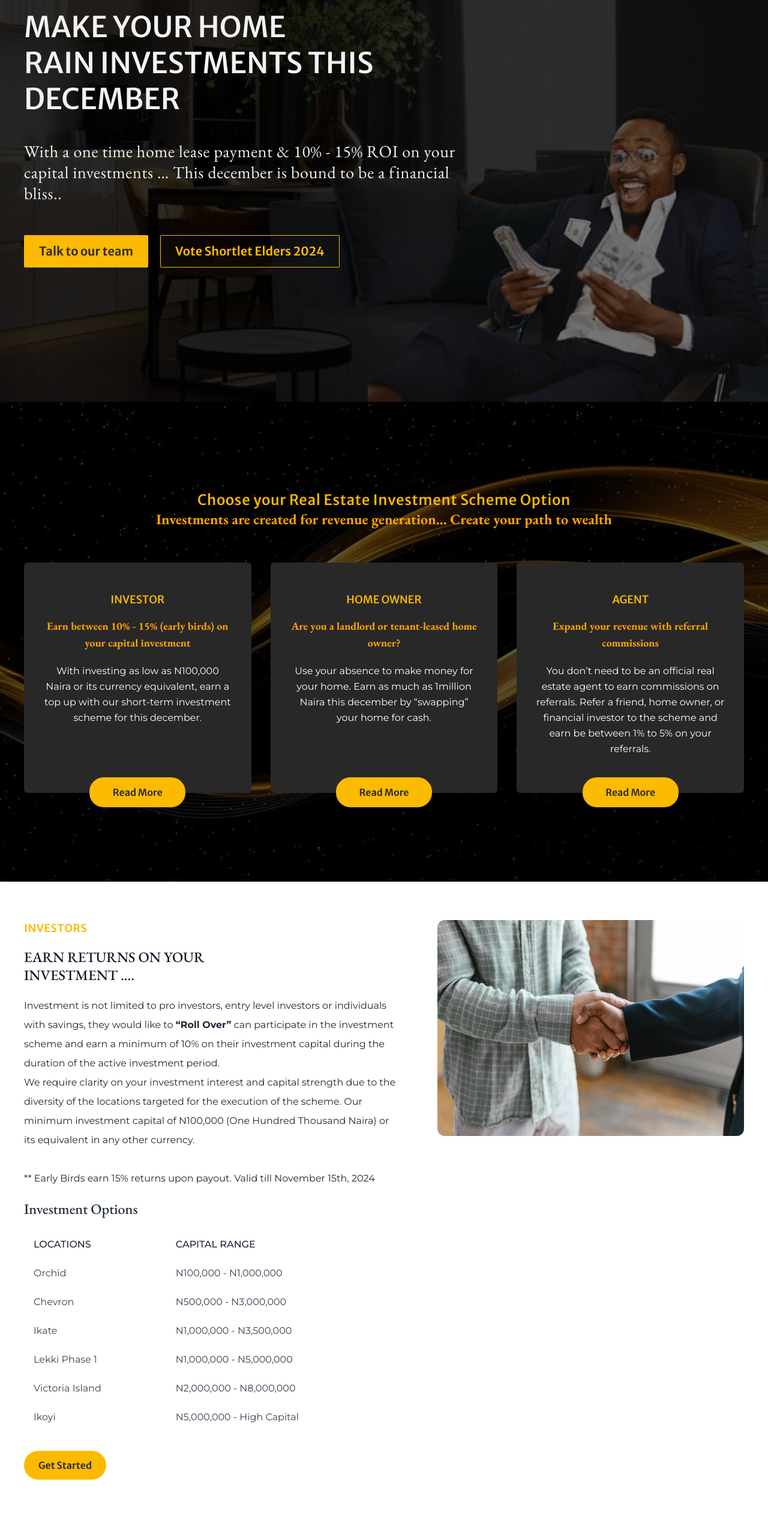
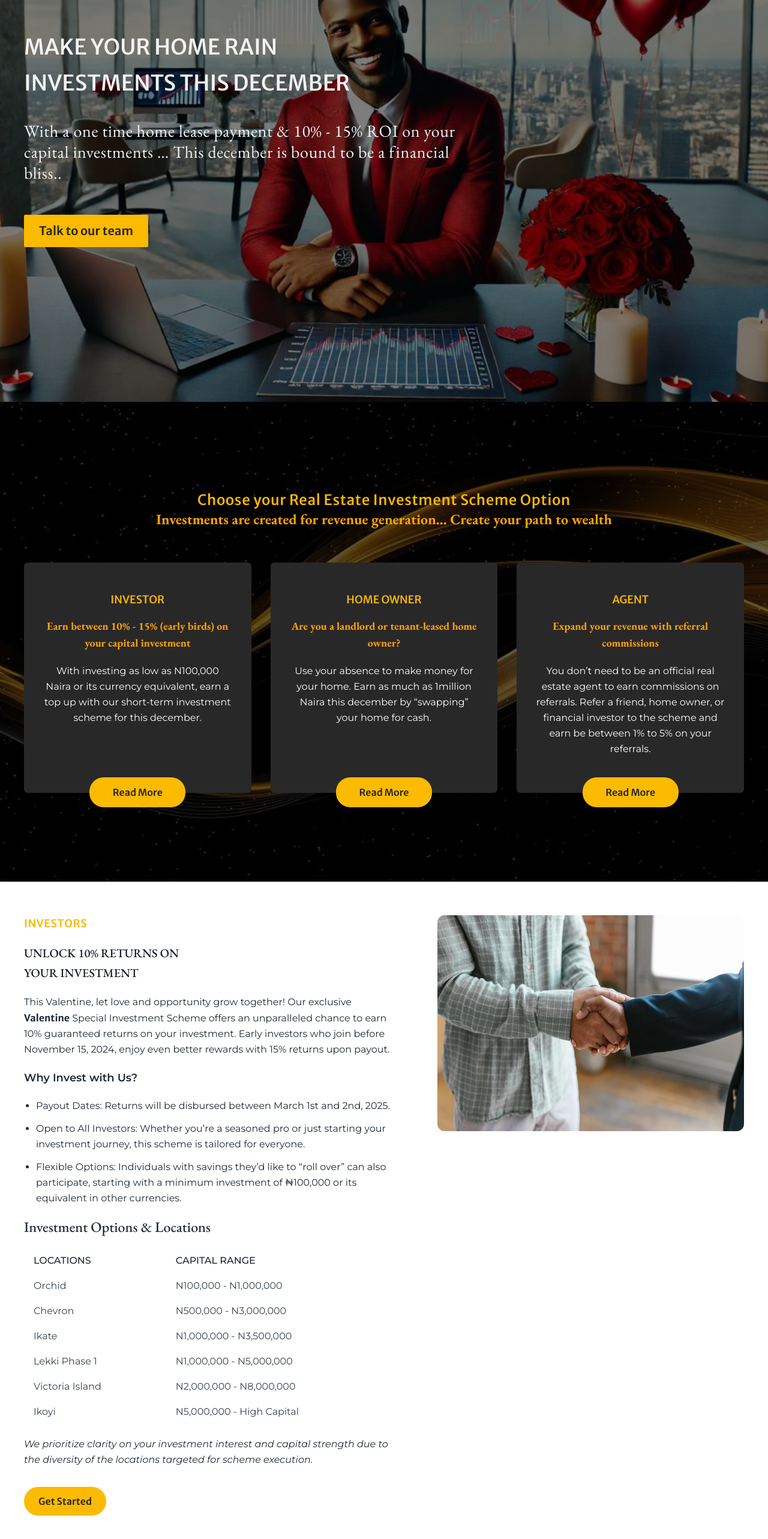
Before and after one commit to Mayor1234/real-shortlet-elders, a React (Vite) app: page /home in a window 1280 px wide. Shown: the part 210-2776 px from the top of the page at 60% size. Built offline with nearby package versions, Linux system fonts and the light colour scheme.

Commit message:
upadate hero banner and home sections for upcoming valentines celebration

```diff
--- a/src/components/hero-banner/HeroBanner.tsx
+++ b/src/components/hero-banner/HeroBanner.tsx
@@ -4,22 +4,15 @@ const HeroBanner = () => {
   const handleRedirect = () => {
     window.open('https://wa.me/2347034578122', '_blank', 'noopener,noreferrer');
   };
-  const handleRedirectVote = () => {
-    window.open(
-      'https://linktr.ee/shortletelders',
-      '_blank',
-      'noopener,noreferrer'
-    );
-  };
 
   return (
-    <div className="relative left-0 -mt-20 z-10 bg-[url('/hero_banner.jpeg')] h-[85vh]  w-screen  lg:h-[calc(100vh+80px)] bg-no-repeat bg-cover bg-right bg-blend-overlay bg-neutral-700 px-0">
+    <div className="relative left-0 -mt-20 z-10 bg-[url('/hero-new.jpeg')] h-[85vh] w-screen lg:h-[calc(100vh+80px)] bg-no-repeat bg-cover bg-center bg-blend-overlay bg-neutral-700 px-0">
       <div className="w-full container mx-auto">
         <div className="absolute -z-10 px-5 font-normal h-[calc(85vh+80px)] lg:h-[calc(100vh+80px)] flex justify-center gap-5 flex-col items-start lg:gap-8 lg:px-0">
           <AnimatedSection direction={{ initial_x: 0, initial_y: 50 }}>
-            <h1 className="max-w-md font-merriweather text-3xl text-center font-medium uppercase leading-[45px] lg:leading-[60px] text-[#f2f2f2] lg:max-w-[750px] lg:text-5xl lg:text-start pb-10">
-              Make Your Home <br />
-              Rain Investments This December
+            <h1 className="max-w-md font-merriweather text-3xl text-center font-medium uppercase leading-[45px] lg:leading-[60px] text-[#f2f2f2] lg:max-w-[750px] lg:text-4xl lg:text-start pb-8">
+              Make Your Home Rain <br />
+              Investments This December
             </h1>
             <p className="max-w-md font-garamond px-5 leading-[28px] text-center mb-5 text-[20px] lg:text-[28px] tracking-wide text-[#f1f5f9] lg:text-start lg:max-w-[750px] lg:leading-[35px] lg:px-0">
               With a one time home lease payment & 10% - 15% ROI on your capital
@@ -33,12 +26,6 @@ const HeroBanner = () => {
             >
               Talk to our team
             </button>
-            <button
-              className="overflow-hidden font-merriweather font-medium text-lg px-5 py-3 lg:px-6 border border-pry text-pry bg-transparent hover:bg-sec hover:border-sec transition-all duration-300 ease-in-out hover:text-black rounded-sm self-center lg:text-xl lg:font-semibold lg:self-start"
-              onClick={handleRedirectVote}
-            >
-              Vote Shortlet Elders 2024
-            </button>
           </div>
         </div>
       </div>
--- a/src/components/sections/About.tsx
+++ b/src/components/sections/About.tsx
@@ -4,7 +4,7 @@ import about from '/about.jpeg';
 
 const About = () => {
   return (
-    <div className="bg-white container mx-auto py-10 lg:py-16">
+    <div className="bg-white container mx-auto py-10 lg:py-14">
       <div className="flex flex-col-reverse px-5 justify-between h-full  overflow-hidden lg:flex-row lg:px-0 lg:gap-16">
         <div className="w-full lg:w-[45%]">
           <AnimatedSection direction={{ initial_x: 0, initial_y: 50 }}>
@@ -55,8 +55,10 @@ const About = () => {
                     </li>
                   </ul>
                   <br />
-                  Shortlet Elders is committed to enhancing investment value
-                  through community support and collaboration.
+                  <em>
+                    Shortlet Elders is committed to enhancing investment value
+                    through community support and collaboration.
+                  </em>
                 </p>
               </div>
             </div>
--- a/src/components/sections/Investors.tsx
+++ b/src/components/sections/Investors.tsx
@@ -5,43 +5,64 @@ import investors from '/investors.jpeg';
 
 const Investors = () => {
   const handleRedirect = () => {
-    window.open('https://tally.so/r/w8pGXY', '_blank', 'noopener,noreferrer');
+    // window.open('https://tally.so/r/w8pGXY', '_blank', 'noopener,noreferrer');
+    window.open('https://tally.so/r/3X1BbL', '_blank', 'noopener,noreferrer');
   };
 
   return (
     <div className="bg-[#fff]">
-      <div className="container mx-auto py-10 lg:py-16 font-Montserrat">
+      <div className="container mx-auto py-10 lg:py-14 font-Montserrat">
         <div className="flex flex-col px-5 justify-between h-full overflow-hidden lg:flex-row lg:px-0 lg:gap-16">
           <div className="w-full lg:w-[55%] pb-10 lg:pb-0">
             <AnimatedSection direction={{ initial_x: 0, initial_y: 50 }}>
               <SectionsHeading>INVESTORS</SectionsHeading>
-              <p className="text-2xl text-gray-900 font-garamond font-medium leading-tight pb-5 uppercase">
-                Earn returns on your <br /> investment ....
-              </p>
-              <div className="mb-8 text-gray-800 leading-loose">
+              <h2 className="text-xl text-gray-900 font-garamond font-medium leading-relaxed pb-5 uppercase">
+                Unlock 10% Returns On
+                <br /> Your Investment
+              </h2>
+              <div className="mb-8 text-gray-800 leading-relaxed">
                 <p className="pb-5">
-                  Investment is not limited to pro investors, entry level
-                  investors or individuals with savings, they would like to{' '}
-                  <strong>“Roll Over”</strong> can participate in the investment
-                  scheme and earn a minimum of 10% on their investment capital
-                  during the duration of the active investment period.
-                  <br />
-                  We require clarity on your investment interest and capital
-                  strength due to the diversity of the locations targeted for
-                  the execution of the scheme. Our minimum investment capital of
-                  N100,000 (One Hundred Thousand Naira) or its equivalent in any
-                  other currency.
-                  <br />
-                  <br />
-                  ** Early Birds earn 15% returns upon payout. Valid till
-                  November 15th, 2024
+                  This Valentine, let love and opportunity grow together! Our
+                  exclusive{' '}
+                  <strong className="font-merriweather">Valentine</strong>{' '}
+                  Special Investment Scheme offers an unparalleled chance to
+                  earn 10% guaranteed returns on your investment. Early
+                  investors who join before November 15, 2024, enjoy even better
+                  rewards with 15% returns upon payout.
                 </p>
                 <div>
+                  <p className="text-lg font-Montserrat text-gray-800 font-semibold pb-5">
+                    Why Invest with Us?
+                  </p>
+                  <ul className="list-disc list-outside pb-5 ml-5 flex flex-col gap-3">
+                    <li>
+                      Payout Dates: Returns will be disbursed between March 1st
+                      and 2nd, 2025.
+                    </li>
+                    <li>
+                      Open to All Investors: Whether you’re a seasoned pro or
+                      just starting your investment journey, this scheme is
+                      tailored for everyone.
+                    </li>
+                    <li>
+                      Flexible Options: Individuals with savings they’d like to
+                      “roll over” can also participate, starting with a minimum
+                      investment of ₦100,000 or its equivalent in other
+                      currencies.
+                    </li>
+                  </ul>
+                </div>
+                <div className="mb-5">
                   <p className="text-2xl font-garamond font-medium leading-tight pb-5 capitalize">
-                    Investment Options
+                    Investment Options & Locations
                   </p>
                   <InvestmentTable />
                 </div>
+                <em className="text-gray-800">
+                  We prioritize clarity on your investment interest and capital
+                  strength due to the diversity of the locations targeted for
+                  scheme execution.
+                </em>
               </div>
               <button
                 type="button"
--- a/src/components/sections/MeetOurTeam.tsx
+++ b/src/components/sections/MeetOurTeam.tsx
@@ -3,11 +3,12 @@ import AnimatedSection from '../shared/AnimateSection';
 
 const MeetOurTeam = () => {
   const handleRedirect = () => {
-    window.open('https://wa.me/2347067826403', '_blank', 'noopener,noreferrer');
+    // window.open('https://wa.me/2347067826403', '_blank', 'noopener,noreferrer');
+    window.open('https://wa.me/2347034578122', '_blank', 'noopener,noreferrer');
   };
 
   return (
-    <div className="container mx-auto py-10 px-5 lg:py-16 lg:px-0">
+    <div className="container mx-auto py-10 px-5 lg:py-14 lg:px-0">
       <div className="flex flex-col lg:flex-row w-full h-auto lg:h-fit">
         <div className="flex flex-col w-full lg:w-[25%] pb-10 lg:pb-0">
           <p className="text-3xl text-gray-800 font-medium font-merriweather leading-tight text-center pb-5 lg:text-start lg:text-5xl">
--- a/tailwind.config.js
+++ b/tailwind.config.js
@@ -23,7 +23,7 @@ export default {
       },
       backgroundImage: {
         'pie-chart':
-          'conic-gradient(#0d1013 0deg 94.68deg, #5e4200 94.68deg 170.64deg, #fcba00 170.64deg 360deg)',
+          'conic-gradient( #5e4200 94.68deg 288deg, #fcba00 288deg 360deg)',
       },
       fontFamily: {
         Montserrat: ['Montserrat', 'sans-serif'],
```
Also changed, not shown: src/components/sections/Agents.tsx (+13 -14 lines), src/components/sections/HomeOwners.tsx (+22 -50 lines), src/components/sections/Residency.tsx (+35 -29 lines), public/hero-new.jpeg (added), public/hero1.jpg (added).
